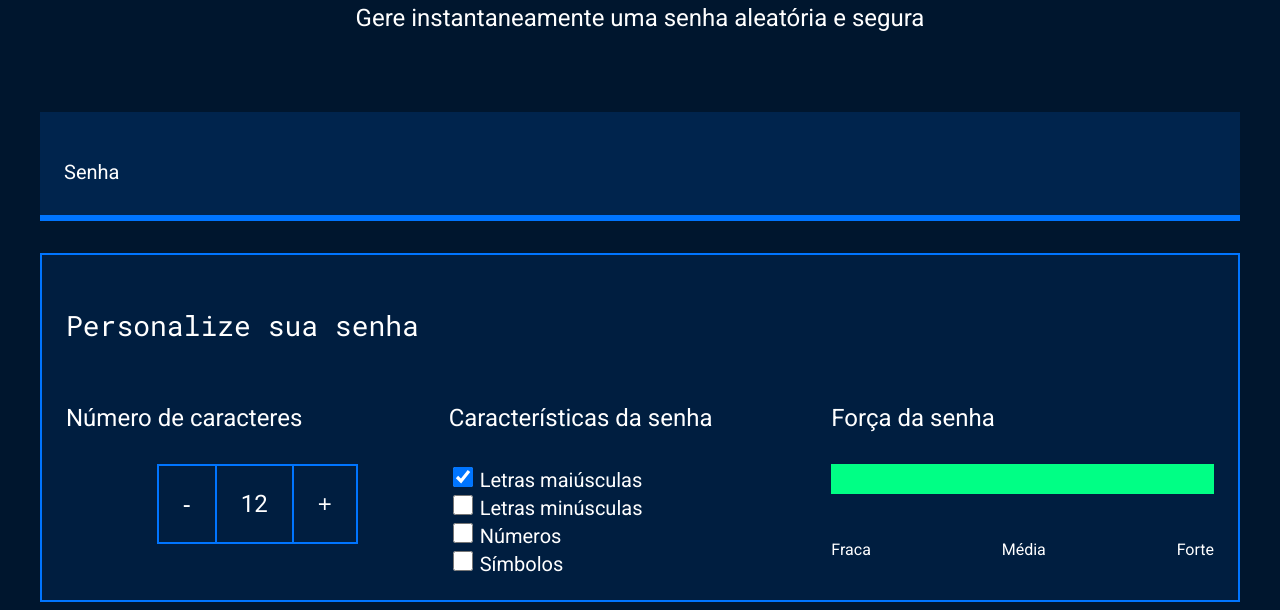
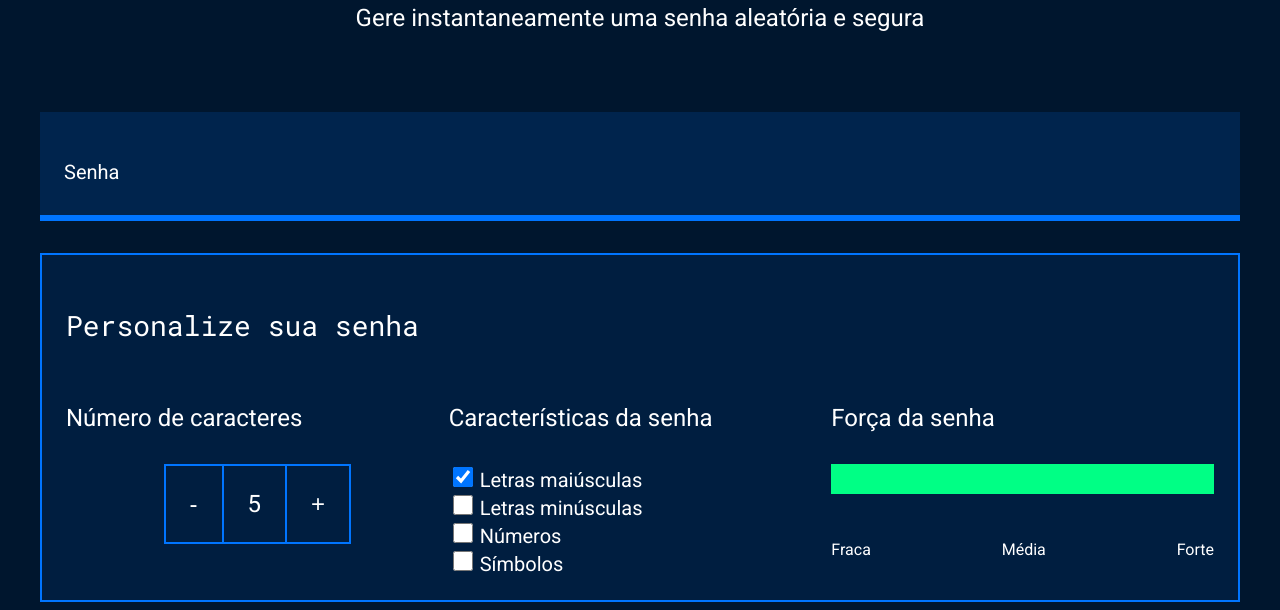
Before and after one commit to Victoriaeising/Criador-de-senhas, a plain HTML site: page index.html in a window 1280 px wide. Shown: the part 214-824 px from the top of the page. Drawn offline with Linux system fonts and the light colour scheme.

Commit message:
Add files via upload

```diff
--- a/index.html
+++ b/index.html
@@ -62,6 +62,7 @@
             </div>
         </div>
     </section>
+<script src="main.js"></script>
 </body>
 
 </html>
--- a/main.js
+++ b/main.js
@@ -0,0 +1,5 @@
+const numeroSenha = document.querySelector('.parametro-senha__texto');
+
+numeroSenha.textContent = 5;
+
+const botoes = document
```
